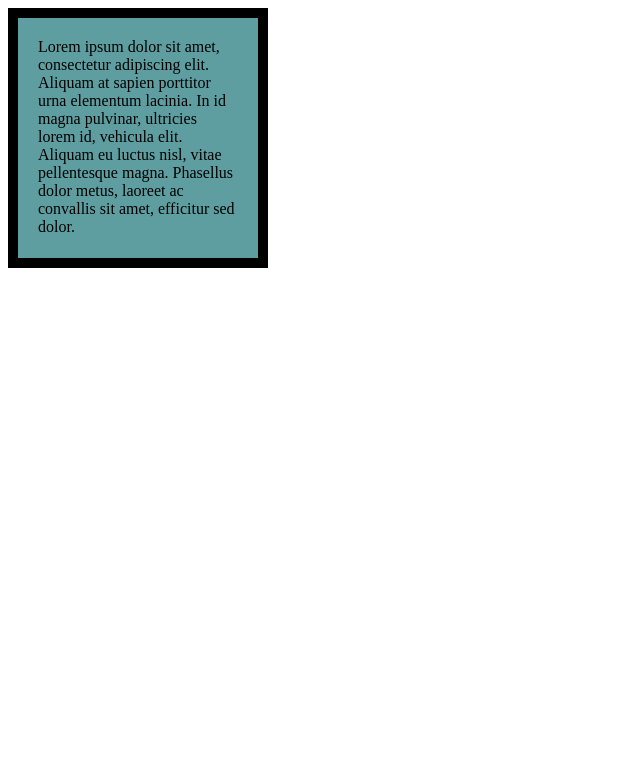
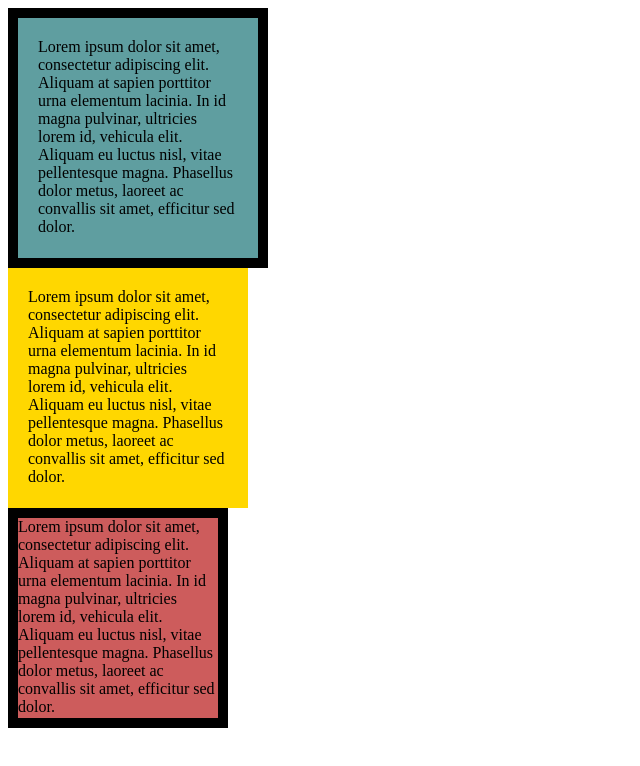
Before and after one commit to RicardoFrancodosSantos/CSSBoxModel, a plain HTML site: page index.html in a window 1280 px wide. Shown: the whole page, without its empty margins (0-640 px from the left). Drawn offline with Linux system fonts and the light colour scheme.

Commit message:
feat: adding the second and the third div

```diff
--- a/index.html
+++ b/index.html
@@ -22,11 +22,14 @@
      }
 
      #second{
-      background-color:gold
+      background-color:gold;
+      padding: 20px;
+      border-width: 20px 10px;
     }
 
     #third{
       background-color: indianred;
+      border: 10px solid black;
     }
 
   </style>
@@ -39,11 +42,19 @@
   dolor metus, laoreet ac convallis sit amet, efficitur sed dolor.</p>
 </div>
 
+<div id="second">
+  <p>Lorem ipsum dolor sit amet, consectetur adipiscing elit. Aliquam at sapien porttitor urna elementum lacinia. In
+  id magna pulvinar, ultricies lorem id, vehicula elit. Aliquam eu luctus nisl, vitae pellentesque magna. Phasellus
+  dolor metus, laoreet ac convallis sit amet, efficitur sed dolor.</p>
+</div>
+
+<div id="third">
+  <p>Lorem ipsum dolor sit amet, consectetur adipiscing elit. Aliquam at sapien porttitor urna elementum lacinia. In
+  id magna pulvinar, ultricies lorem id, vehicula elit. Aliquam eu luctus nisl, vitae pellentesque magna. Phasellus
+  dolor metus, laoreet ac convallis sit amet, efficitur sed dolor.</p>
+</div>
+
   <!-- TODOs:
-
-5. Set the 1st div to have 20px padding all around with a black 10px border.
-6. Fix the style of the <p> element to remove all margins.
-Hint: Use the CSS inspector in Chrome.
 7. Set the 2nd div to have a 20px border on top and bottom and 10px border left and right. (See goal image)
 8. Set the 3rd div to have a 10px border
 9. Set the margins for the divs so that each box corner touches the other. (See the goal image)
```
